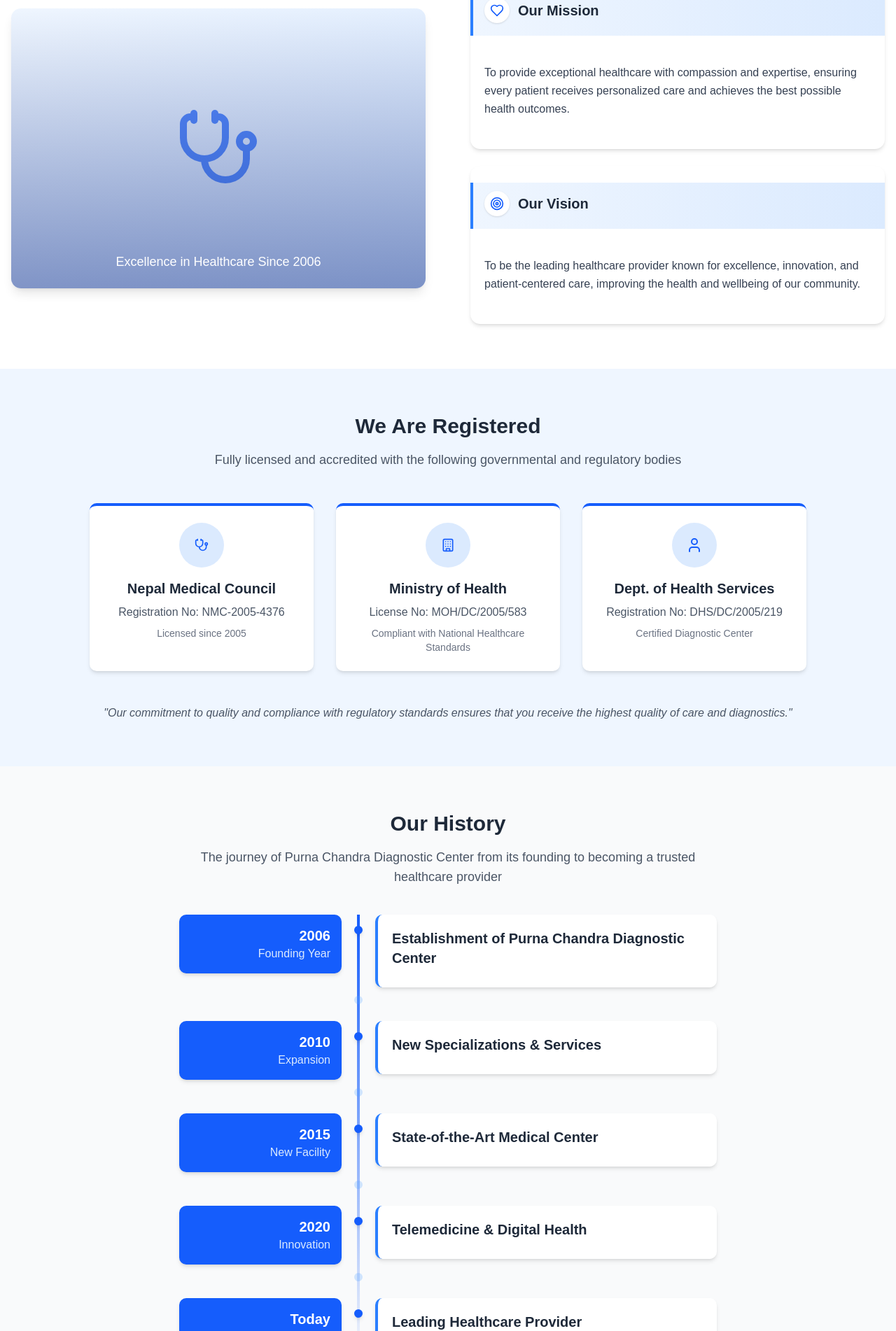
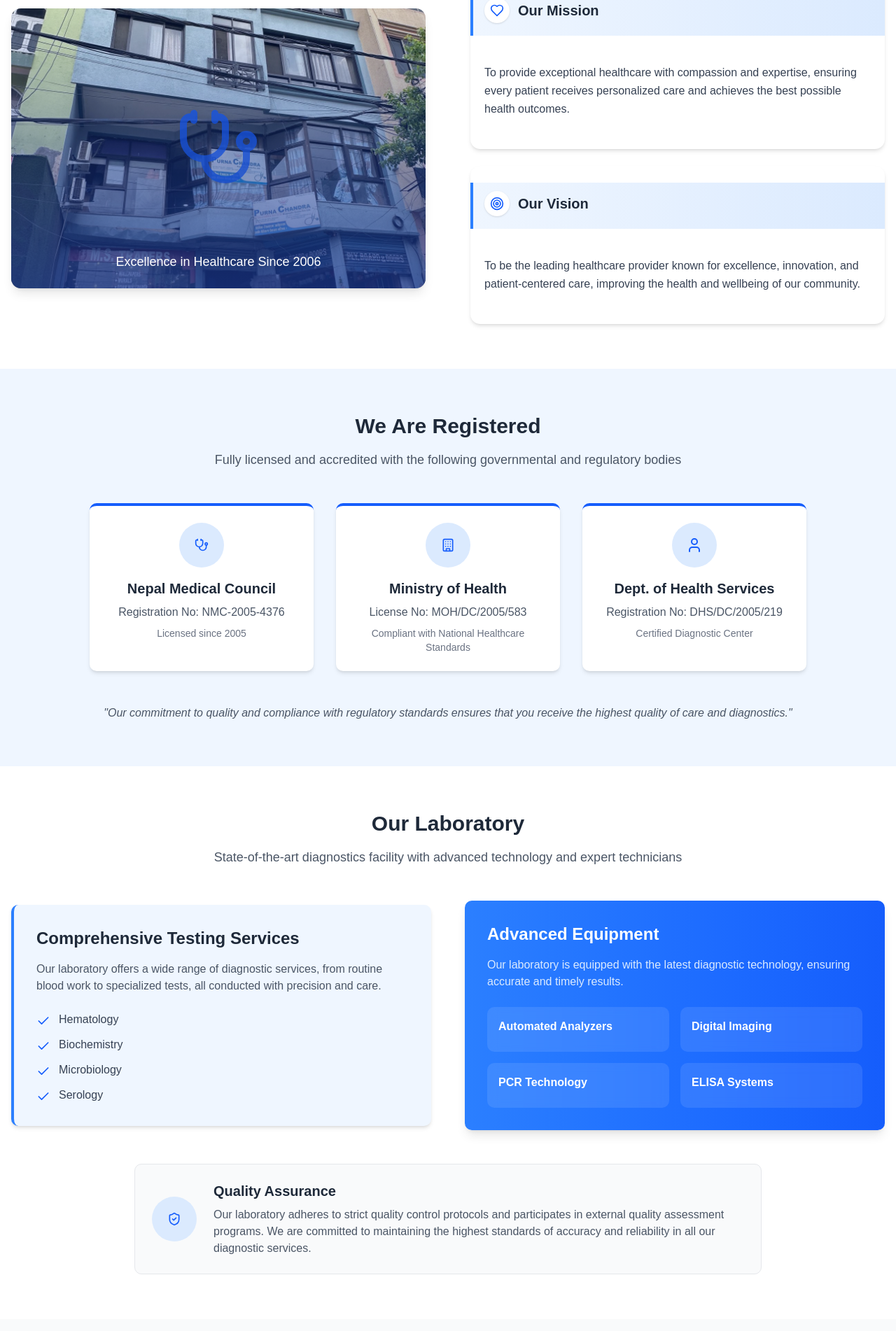
Before and after one commit to bichitra-linux/medical-website, a Next.js app: page /about in a window 1280 px wide. Shown: the part 666-2568 px from the top of the page at 70% size. Built offline with nearby package versions, Linux system fonts and the light colour scheme; no server answers; the database is empty.

Commit message:
feat: Add medical background image and enhance About Us section with laboratory details

```diff
--- a/src/pages/about/index.tsx
+++ b/src/pages/about/index.tsx
@@ -119,7 +119,7 @@ export default function AboutUs() {
             </h1>
             <p className="text-lg text-gray-600 mb-6 leading-relaxed">
               Dedicated to providing exceptional healthcare services with compassion, expertise, and
-              a patient-centered approach since 2005.
+              a patient-centered approach since 2006.
             </p>
           </div>
         </div>
@@ -137,19 +137,34 @@ export default function AboutUs() {
 
           <div className="grid md:grid-cols-2 gap-8 md:gap-16 items-center">
             <div className="order-2 md:order-1">
-              <div className="relative h-[400px] rounded-xl overflow-hidden shadow-lg bg-gradient-to-br from-blue-50 to-blue-100">
-                <div className="absolute inset-0 flex items-center justify-center">
+              <div className="relative h-[400px] rounded-xl overflow-hidden shadow-lg">
+                {/* Background Image */}
+                <Image
+                  src="/images/medical-background.jpg"
+                  alt="Medical professionals in a healthcare setting"
+                  fill
+                  className="object-cover brightness-95"
+                  priority
+                />
+
+                {/* Overlay to ensure icon and text visibility */}
+                <div className="absolute inset-0 bg-blue-600/10"></div>
+
+                {/* Stethoscope/Heart Icon */}
+                <div className="absolute inset-0 flex items-center justify-center z-10">
                   {getIconComponent("Stethoscope") ? (
-                    <div className="transform scale-[6] text-blue-400 opacity-70">
+                    <div className="transform scale-[6] text-blue-600 opacity-80">
                       {getIconComponent("Stethoscope")}
                     </div>
                   ) : (
-                    <div className="transform scale-[6] text-blue-400 opacity-70">
+                    <div className="transform scale-[6] text-blue-600 opacity-80">
                       <Heart className="h-12 w-12" />
                     </div>
                   )}
                 </div>
-                <div className="absolute inset-0 bg-gradient-to-t from-blue-900/50 to-transparent flex items-end justify-center pb-6">
+
+                {/* Text at bottom */}
+                <div className="absolute inset-0 bg-gradient-to-t from-blue-900/70 to-transparent flex items-end justify-center pb-6 z-10">
                   <span className="text-white text-lg font-medium">
                     Excellence in Healthcare Since 2006
                   </span>
@@ -244,6 +259,88 @@ export default function AboutUs() {
               "Our commitment to quality and compliance with regulatory standards ensures that you
               receive the highest quality of care and diagnostics."
             </p>
+          </div>
+        </div>
+      </section>
+
+      {/* Our Laboratory */}
+      <section className="py-16 bg-white">
+        <div className="container mx-auto px-4">
+          <div className="text-center mb-12">
+            <h2 className="text-3xl font-bold text-gray-800 mb-4">Our Laboratory</h2>
+            <p className="text-lg text-gray-600 max-w-2xl mx-auto">
+              State-of-the-art diagnostics facility with advanced technology and expert technicians
+            </p>
+          </div>
+
+          <div className="grid grid-cols-1 md:grid-cols-2 gap-8 md:gap-12 items-center mb-12">
+            <div className="order-2 md:order-1">
+              <div className="bg-blue-50 p-8 rounded-lg shadow-md border-l-4 border-blue-500">
+                <h3 className="text-2xl font-semibold text-gray-800 mb-4">
+                  Comprehensive Testing Services
+                </h3>
+                <p className="text-gray-600 mb-6">
+                  Our laboratory offers a wide range of diagnostic services, from routine blood work
+                  to specialized tests, all conducted with precision and care.
+                </p>
+                <ul className="space-y-3">
+                  {["Hematology", "Biochemistry", "Microbiology", "Serology"].map((service) => (
+                    <li key={service} className="flex items-start">
+                      <div className="mt-1 mr-3 text-blue-600">
+                        {getIconComponent("Check") || (
+                          <div className="h-5 w-5 rounded-full bg-blue-100 flex items-center justify-center">
+                            ✓
+                          </div>
+                        )}
+                      </div>
+                      <span className="text-gray-700">{service}</span>
+                    </li>
+                  ))}
+                </ul>
+              </div>
+            </div>
+
+            <div className="order-1 md:order-2">
+              <div className="bg-gradient-to-r from-blue-500 to-blue-600 p-8 rounded-lg text-white shadow-lg">
+                <h3 className="text-2xl font-semibold mb-4">Advanced Equipment</h3>
+                <p className="text-blue-100 mb-6">
+                  Our laboratory is equipped with the latest diagnostic technology, ensuring
+                  accurate and timely results.
+                </p>
+                <div className="grid grid-cols-2 gap-4">
+                  <div className="bg-white/10 p-4 rounded-lg backdrop-blur-sm">
+                    <h4 className="font-semibold mb-2">Automated Analyzers</h4>
+                  </div>
+                  <div className="bg-white/10 p-4 rounded-lg backdrop-blur-sm">
+                    <h4 className="font-semibold mb-2">Digital Imaging</h4>
+                  </div>
+                  <div className="bg-white/10 p-4 rounded-lg backdrop-blur-sm">
+                    <h4 className="font-semibold mb-2">PCR Technology</h4>
+                  </div>
+                  <div className="bg-white/10 p-4 rounded-lg backdrop-blur-sm">
+                    <h4 className="font-semibold mb-2">ELISA Systems</h4>
+                  </div>
+                </div>
+              </div>
+            </div>
+          </div>
+
+          <div className="bg-gray-50 p-6 rounded-lg border border-gray-200 max-w-4xl mx-auto">
+            <div className="flex flex-col md:flex-row items-center">
+              <div className="mb-4 md:mb-0 md:mr-6 flex-shrink-0">
+                <div className="w-16 h-16 bg-blue-100 rounded-full flex items-center justify-center text-blue-600">
+                  {getIconComponent("ShieldCheck") || <div className="text-2xl font-bold">QA</div>}
+                </div>
+              </div>
+              <div>
+                <h3 className="text-xl font-semibold text-gray-800 mb-2">Quality Assurance</h3>
+                <p className="text-gray-600">
+                  Our laboratory adheres to strict quality control protocols and participates in
+                  external quality assessment programs. We are committed to maintaining the highest
+                  standards of accuracy and reliability in all our diagnostic services.
+                </p>
+              </div>
+            </div>
           </div>
         </div>
       </section>
```
Also changed, not shown: public/images/medical-background.jpg (added).
